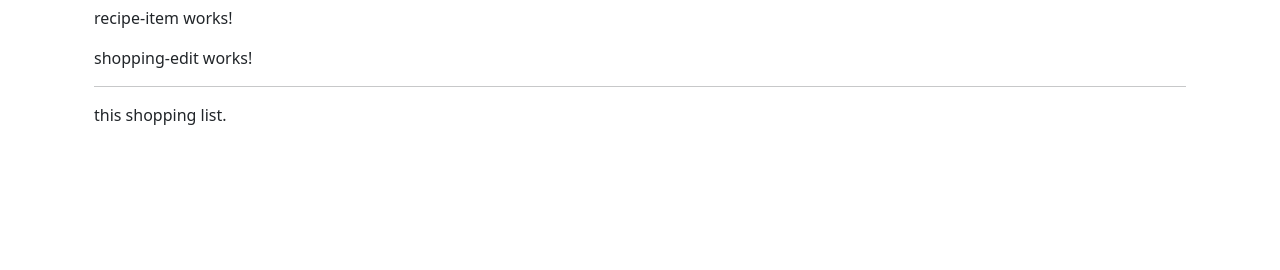
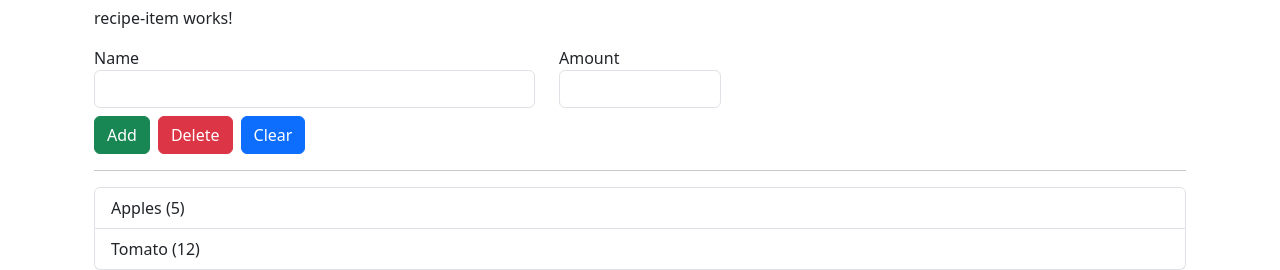
Before and after one commit to HassanAijaz/recipe-app, an Angular app: page / in a window 1280 px wide. Shown: the part 1188-1458 px from the top of the page. Before the commit the page ends 1331 px from the top, so only its background shows below. Built offline with nearby package versions, Linux system fonts and the light colour scheme.

Commit message:
Implement the shopping list  and edit html and style

```diff
--- /dev/null
+++ b/src/app/shared/Ingredient.model.ts
@@ -0,0 +1,8 @@
+export class Ingredient {
+    // public name : string;
+    // public ammount : number;
+
+    constructor(
+        public name: string, public ammount: number
+    ) { }
+}
--- a/src/app/shoping-list/shopping-edit/shopping-edit.component.html
+++ b/src/app/shoping-list/shopping-edit/shopping-edit.component.html
@@ -1 +1,24 @@
-<p>shopping-edit works!</p>
+<div class="row">
+    <div class="col-md-12">
+        <form>
+            <div class="row">
+                <div class="col-md-5">
+                    <label for="name">Name</label>
+                    <input type="text" id="name" class="form-control" placeholder="">
+                </div>
+                <div class="col-md-2">
+                    <label for="amount">Amount</label>
+                    <input type="number" id="amount" class="form-control" placeholder="">
+                </div>
+            </div>
+
+            <div class="row pt-2">
+                <div class="col-md-12">
+                    <button type="submit" class="btn btn-success">Add</button>
+                    <button type="button" class="btn btn-danger ms-2">Delete</button>
+                    <button type="button" class="btn btn-primary ms-2">Clear</button>
+                </div>
+            </div>
+        </form>
+    </div>
+</div>
--- a/src/app/shoping-list/shopping-list.component.html
+++ b/src/app/shoping-list/shopping-list.component.html
@@ -3,7 +3,11 @@
         <div class="col">
             <app-shopping-edit></app-shopping-edit>
             <hr>
-            <p>this shopping list.</p>
+            <ul class="list-group">
+                <li class="list-group-item" *ngFor="let ingredient of ingredients">
+                    {{ingredient.name}} ({{ingredient.ammount}})
+                </li>
+            </ul>
         </div>
     </div>
 </div>
--- a/src/app/shoping-list/shopping-list.component.ts
+++ b/src/app/shoping-list/shopping-list.component.ts
@@ -1,4 +1,5 @@
 import { Component } from '@angular/core';
+import { Ingredient } from '../shared/Ingredient.model';
 
 @Component({
   selector: 'app-shoping-list',
@@ -7,4 +8,9 @@ import { Component } from '@angular/core';
 })
 export class ShoppingListComponent {
 
+  ingredients: Ingredient[] = [
+    new Ingredient("Apples",5),
+    new Ingredient("Tomato",12),
+  ]
+
 }
```
